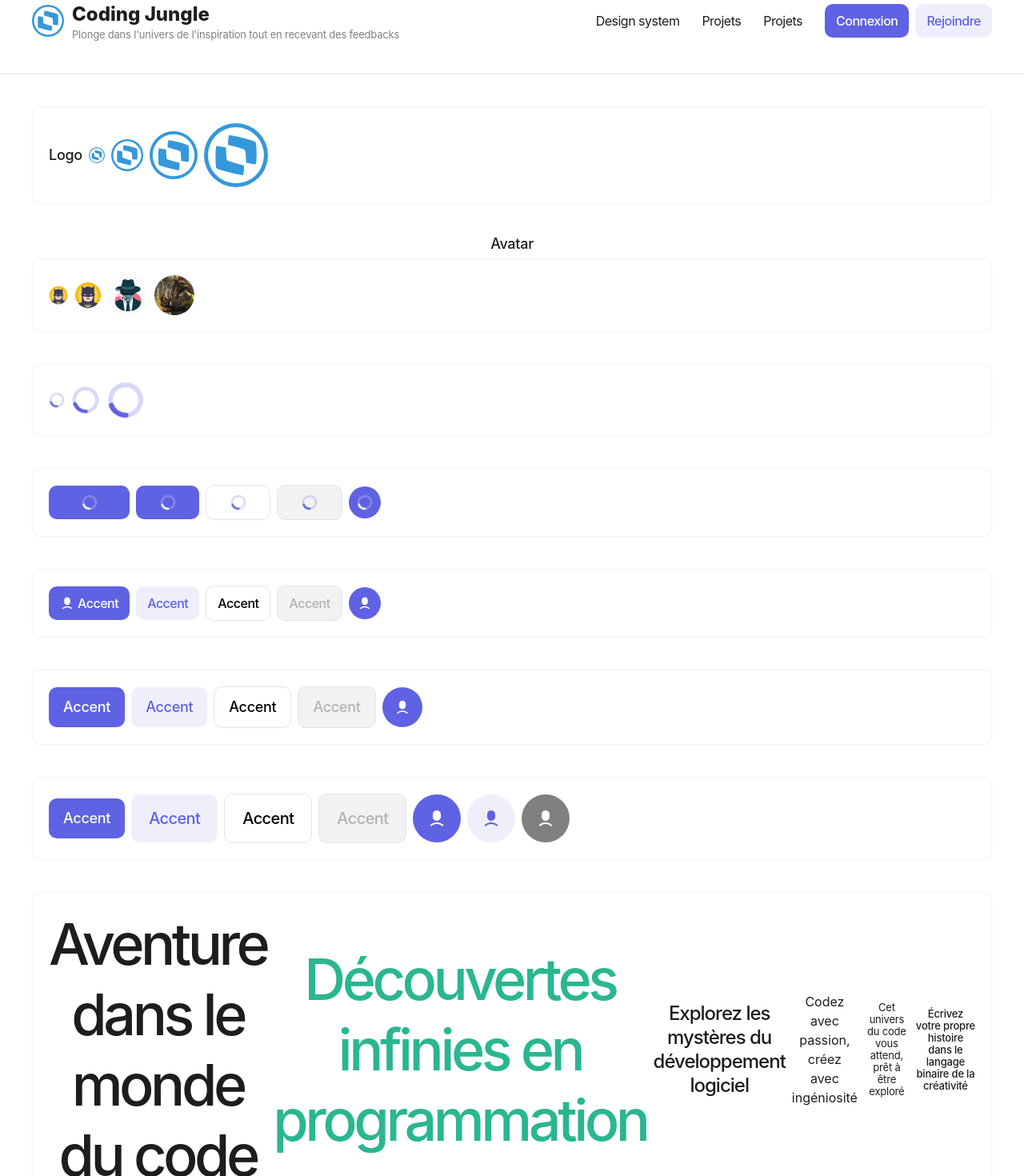
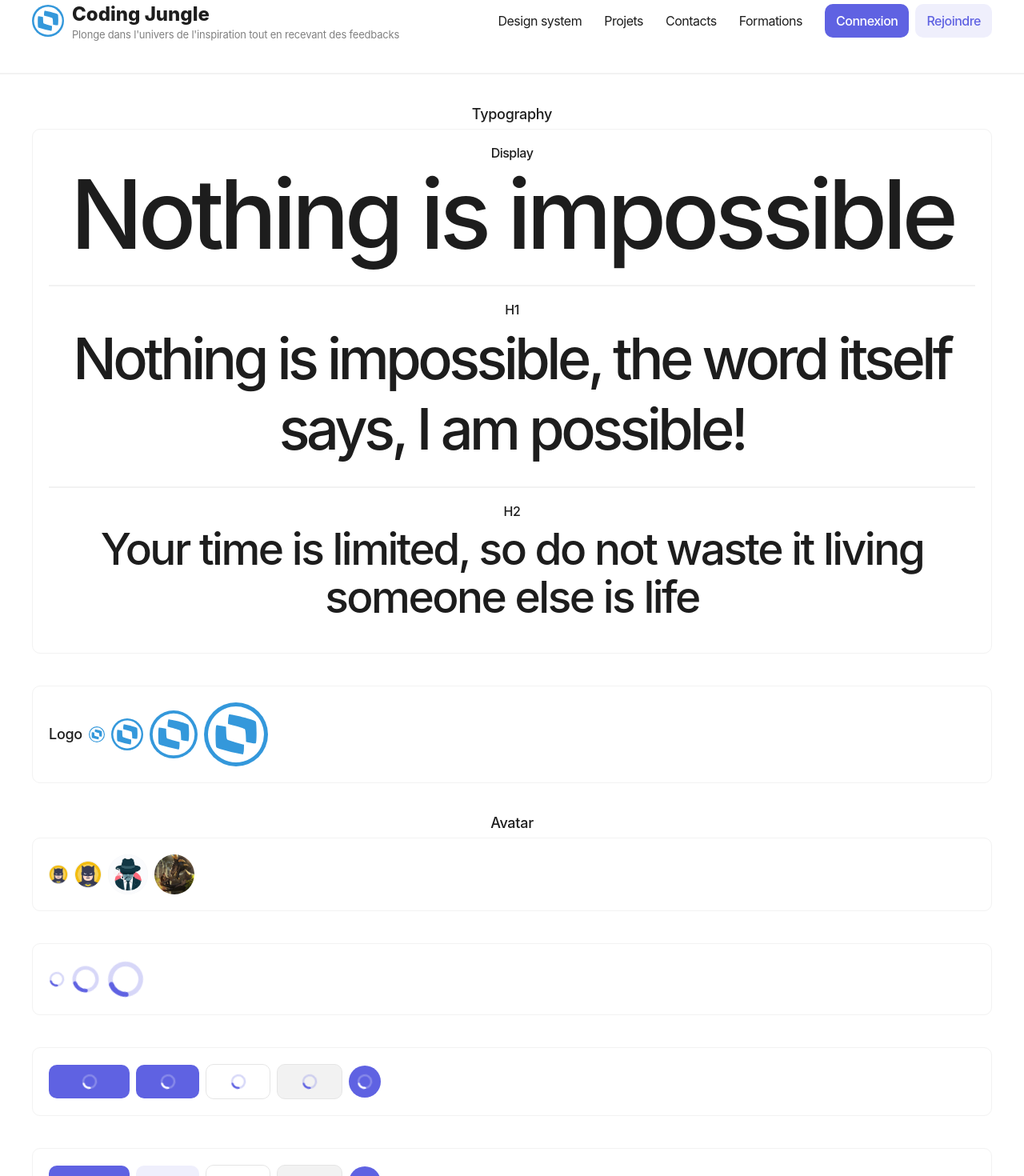
Before and after one commit to youssefshadow/react-next-app, a Next.js app: page /design-system in a window 1280 px wide. Shown: the part 40-1510 px from the top of the page at 80% size. Built offline with nearby package versions, Linux system fonts and the light colour scheme.

Commit message:
navigation link pages

```diff
--- a/src/pages/design-system.tsx
+++ b/src/pages/design-system.tsx
@@ -8,13 +8,41 @@ import { Spinner } from "@/ui/design-system/spinner/spinner";
 import { Typography } from "@/ui/design-system/typoghraphy/typography";
 import { RiUser6Fill } from "react-icons/ri";
 
-export default function DesignSystem(){
-    return(
+export default function DesignSystem() {
+    return (
       <>
         <Seo title="Coding jungle" description="Description..." />
         <Navigation />
 
         <Container className="py-10 space-y-10 text-center">
+          {/* Typography */}
+          <div className="space-y-2">
+            <Typography variant="caption2" weight="medium">
+              Typography
+            </Typography>
+            <div className="flex flex-col gap-2 p-5 border border-gray-400 divide-y-2 divide-gray-400 rounded">
+              <div className="pb-5 space-y-2">
+                <Typography variant="caption3" weight="medium">
+                  Display
+                </Typography>
+                <Typography variant="display">Nothing is impossible</Typography>
+              </div>
+              <div className="py-5 space-y-2">
+                <Typography variant="caption3" weight="medium">
+                  H1
+                </Typography>
+                <Typography variant="h1">
+                  Nothing is impossible, the word itself says, I am possible!
+                </Typography>
+              </div>
+              <div className="py-5 space-y-2">
+                <Typography variant="caption3" weight="medium"> H2 </Typography>
+                <Typography variant="h2">
+                  Your time is limited, so do not waste it living someone else is life
+                </Typography>
+              </div>
+            </div>
+          </div>
           {/* Section logo */}
           <div className="flex items-center gap-2 p-5 border border-gray-400 rounded mx-auto">
             <Typography variant="caption2" weight="medium">Logo</Typography>
@@ -25,25 +53,25 @@ export default function DesignSystem(){
           </div>
 
           {/* Section Avatar */}
-          <div className="space-y-2">
+        <div className="space-y-2 mx-auto">
           <Typography variant="caption2" weight="medium">Avatar</Typography>
           <div className="flex items-center gap-2 p-5 border border-gray-400 rounded">
-              <Avatar size="small" src="/assets/images/avatar.webp" alt="avatar bruce wayne"/>
-              <Avatar src="/assets/images/avatar.webp" alt="avatar bruce wayne"/>
-              <Avatar size="large" src="/assets/images/avata2.avif" alt="avatar bruce wayne"/>
-              <Avatar size="large" src="/assets/images/dragon.webp" alt="avatar bruce wayne"/>
+            <Avatar size="small" src="/assets/images/avatar.webp" alt="avatar bruce wayne" />
+            <Avatar src="/assets/images/avatar.webp" alt="avatar bruce wayne" />
+            <Avatar size="large" src="/assets/images/avata2.avif" alt="avatar bruce wayne" />
+            <Avatar size="large" src="/assets/images/dragon.webp" alt="avatar bruce wayne" />
           </div>
         </div>
 
         {/* Section 1 */}
-          <div className="flex items-center gap-2 p-5 border border-gray-400 rounded">
-            <Spinner size="small"></Spinner>
-            <Spinner size="medium"></Spinner>
-            <Spinner size="large"></Spinner>
+        <div className="flex items-center gap-2 p-5 border border-gray-400 rounded mx-auto">
+          <Spinner size="small" />
+          <Spinner size="medium" />
+          <Spinner size="large" />
         </div>
 
         {/* Section 2 */}
-          <div className="flex items-center gap-2 p-5 border border-gray-400 rounded">
+        <div className="flex items-center gap-2 p-5 border border-gray-400 rounded mx-auto">
           <Button isLoading size="small" icon={{ icon: RiUser6Fill }} iconPosition="left">
             Accent
           </Button>
@@ -60,7 +88,7 @@ export default function DesignSystem(){
         </div>
 
         {/* Section 3 */}
-          <div className="flex items-center gap-2 p-5 border border-gray-400 rounded">
+        <div className="flex items-center gap-2 p-5 border border-gray-400 rounded mx-auto">
           <Button size="small" icon={{ icon: RiUser6Fill }} iconPosition="left">
             Accent
           </Button>
@@ -77,7 +105,7 @@ export default function DesignSystem(){
         </div>
 
         {/* Section 4 */}
-          <div className="flex items-center gap-2 p-5 border border-gray-400 rounded">
+        <div className="flex items-center gap-2 p-5 border border-gray-400 rounded mx-auto">
           <Button>Accent</Button>
           <Button variant="secondary">Accent</Button>
           <Button variant="outline">Accent</Button>
@@ -88,7 +116,7 @@ export default function DesignSystem(){
         </div>
 
         {/* Section 5 */}
-          <div className="flex items-center gap-2 p-5 border border-gray-400 rounded">
+        <div className="flex items-center gap-2 p-5 border border-gray-400 rounded mx-auto">
           <Button>Accent</Button>
           <Button size="large" variant="secondary">
             Accent
@@ -103,29 +131,7 @@ export default function DesignSystem(){
           <Button size="large" variant="ico" iconTheme="secondary" icon={{ icon: RiUser6Fill }} />
           <Button size="large" variant="ico" iconTheme="gray" icon={{ icon: RiUser6Fill }} />
         </div>
-
-          {/* Section Typography */}
-          <div className="flex items-center gap-2 p-5 border border-gray-400 rounded">
-            <Typography theme="black" variant="h1" component="div">
-              Aventure dans le monde du code
-            </Typography>
-            <Typography theme="secondary" variant="h1" component="div">
-              Découvertes infinies en programmation
-            </Typography>
-            <Typography variant="lead" component="div">
-              Explorez les mystères du développement logiciel
-            </Typography>
-            <Typography variant="body-sm" component="div">
-              Codez avec passion, créez avec ingéniosité
-            </Typography>
-            <Typography variant="caption4" component="div">
-              Cet univers du code vous attend, prêt à être exploré
-            </Typography>
-            <Typography variant="caption4" weight="medium" component="div">
-              Écrivez votre propre histoire dans le langage binaire de la créativité
-            </Typography>
-          </div>
         </Container>
       </>
-    )
+    );
   }
--- a/src/ui/components/navigation/navigation.tsx
+++ b/src/ui/components/navigation/navigation.tsx
@@ -26,8 +26,9 @@ export const Navigation = ({}: Props) => {
         <div className="flex items-center gap-7">
           <Typography variant="caption3" component="div" className="flex items-center gap-7">
             <Link href="/design-system">Design system</Link>
-            <span>Projets</span>
-            <span>Projets</span>
+            <Link href="projets">Projets</Link>
+            <Link href="contacts">Contacts</Link>
+            <Link href="formations">Formations</Link>
           </Typography>
           <div className="flex items-center gap-2">
             <Button size="small">Connexion</Button>
```
Lines whose indentation alone changed are shown as unchanged.
